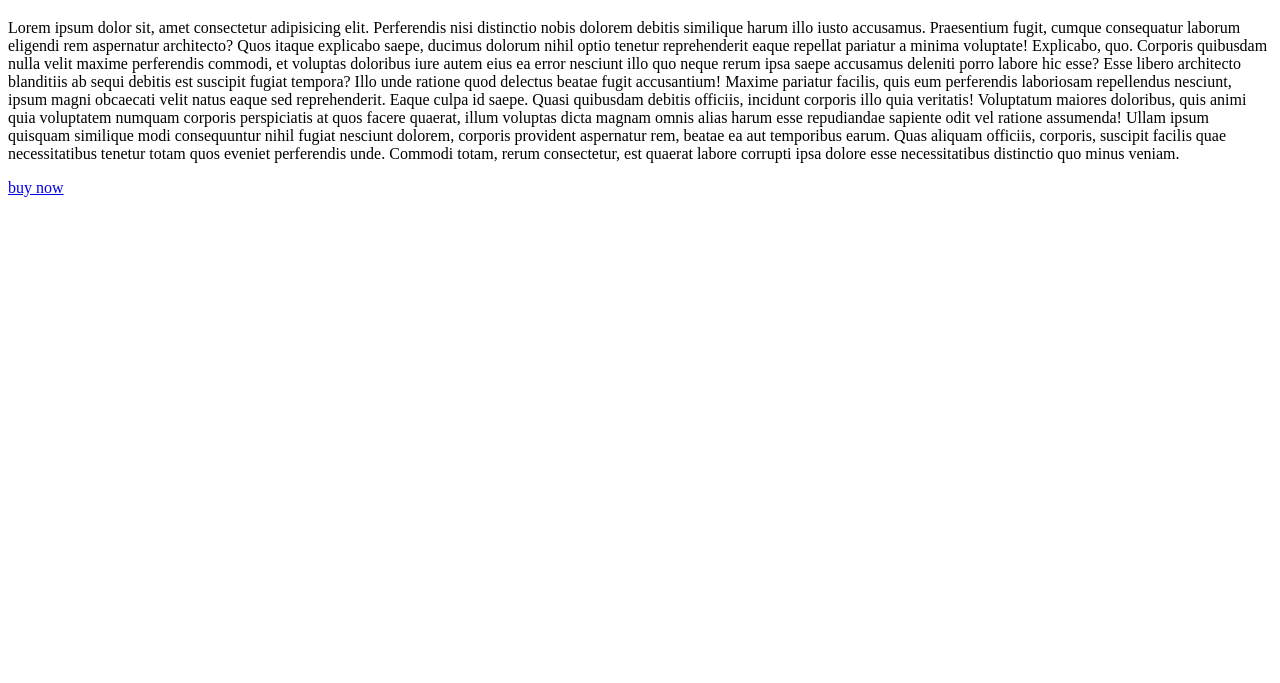
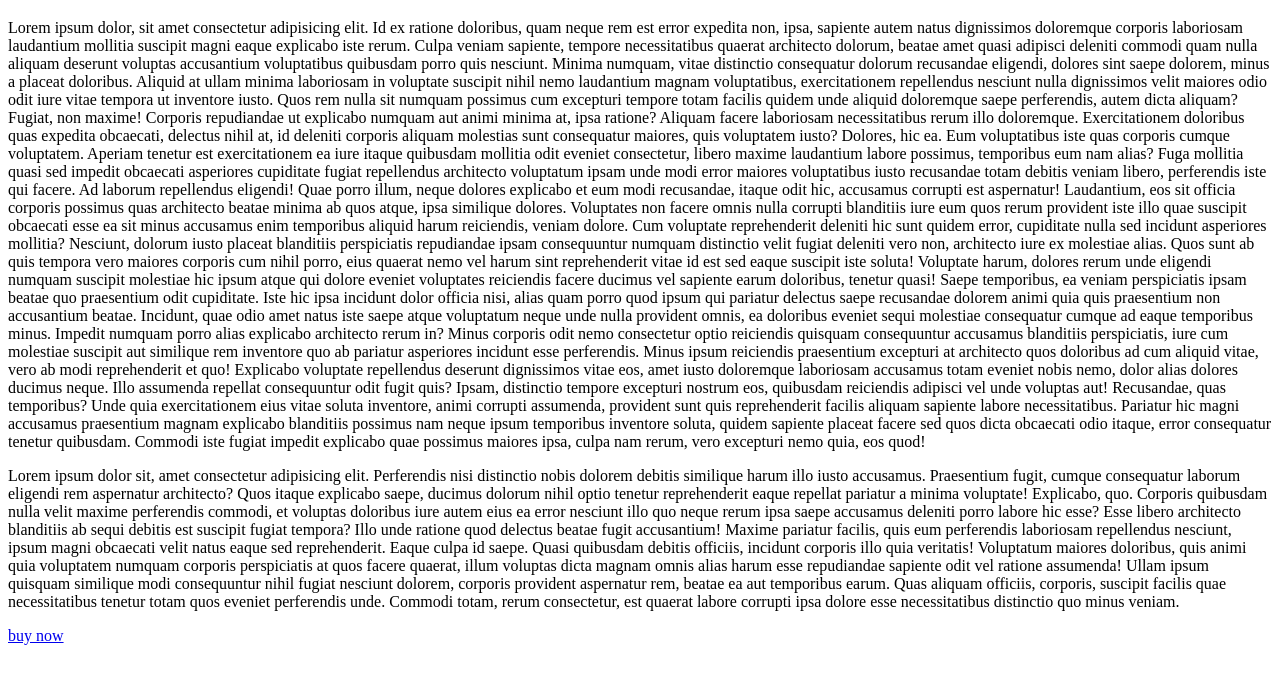
Before and after one commit to nafasjavdani1994/Repo1, a plain HTML site: page index.html in a window 1280 px wide. Shown: the part 61-744 px from the top of the page. Drawn offline with Linux system fonts and the light colour scheme.

Commit message:
commit test4.

```diff
--- a/index.html
+++ b/index.html
@@ -9,6 +9,74 @@
   <body>
     <div class="container">
       <h1>this is my heading1</h1>
+      <p>
+        Lorem ipsum dolor, sit amet consectetur adipisicing elit. Id ex ratione
+        doloribus, quam neque rem est error expedita non, ipsa, sapiente autem
+        natus dignissimos doloremque corporis laboriosam laudantium mollitia
+        suscipit magni eaque explicabo iste rerum. Culpa veniam sapiente,
+        tempore necessitatibus quaerat architecto dolorum, beatae amet quasi
+        adipisci deleniti commodi quam nulla aliquam deserunt voluptas
+        accusantium voluptatibus quibusdam porro quis nesciunt. Minima numquam,
+        vitae distinctio consequatur dolorum recusandae eligendi, dolores sint
+        saepe dolorem, minus a placeat doloribus. Aliquid at ullam minima
+        laboriosam in voluptate suscipit nihil nemo laudantium magnam
+        voluptatibus, exercitationem repellendus nesciunt nulla dignissimos
+        velit maiores odio odit iure vitae tempora ut inventore iusto. Quos rem
+        nulla sit numquam possimus cum excepturi tempore totam facilis quidem
+        unde aliquid doloremque saepe perferendis, autem dicta aliquam? Fugiat,
+        non maxime! Corporis repudiandae ut explicabo numquam aut animi minima
+        at, ipsa ratione? Aliquam facere laboriosam necessitatibus rerum illo
+        doloremque. Exercitationem doloribus quas expedita obcaecati, delectus
+        nihil at, id deleniti corporis aliquam molestias sunt consequatur
+        maiores, quis voluptatem iusto? Dolores, hic ea. Eum voluptatibus iste
+        quas corporis cumque voluptatem. Aperiam tenetur est exercitationem ea
+        iure itaque quibusdam mollitia odit eveniet consectetur, libero maxime
+        laudantium labore possimus, temporibus eum nam alias? Fuga mollitia
+        quasi sed impedit obcaecati asperiores cupiditate fugiat repellendus
+        architecto voluptatum ipsam unde modi error maiores voluptatibus iusto
+        recusandae totam debitis veniam libero, perferendis iste qui facere. Ad
+        laborum repellendus eligendi! Quae porro illum, neque dolores explicabo
+        et eum modi recusandae, itaque odit hic, accusamus corrupti est
+        aspernatur! Laudantium, eos sit officia corporis possimus quas
+        architecto beatae minima ab quos atque, ipsa similique dolores.
+        Voluptates non facere omnis nulla corrupti blanditiis iure eum quos
+        rerum provident iste illo quae suscipit obcaecati esse ea sit minus
+        accusamus enim temporibus aliquid harum reiciendis, veniam dolore. Cum
+        voluptate reprehenderit deleniti hic sunt quidem error, cupiditate nulla
+        sed incidunt asperiores mollitia? Nesciunt, dolorum iusto placeat
+        blanditiis perspiciatis repudiandae ipsam consequuntur numquam
+        distinctio velit fugiat deleniti vero non, architecto iure ex molestiae
+        alias. Quos sunt ab quis tempora vero maiores corporis cum nihil porro,
+        eius quaerat nemo vel harum sint reprehenderit vitae id est sed eaque
+        suscipit iste soluta! Voluptate harum, dolores rerum unde eligendi
+        numquam suscipit molestiae hic ipsum atque qui dolore eveniet voluptates
+        reiciendis facere ducimus vel sapiente earum doloribus, tenetur quasi!
+        Saepe temporibus, ea veniam perspiciatis ipsam beatae quo praesentium
+        odit cupiditate. Iste hic ipsa incidunt dolor officia nisi, alias quam
+        porro quod ipsum qui pariatur delectus saepe recusandae dolorem animi
+        quia quis praesentium non accusantium beatae. Incidunt, quae odio amet
+        natus iste saepe atque voluptatum neque unde nulla provident omnis, ea
+        doloribus eveniet sequi molestiae consequatur cumque ad eaque temporibus
+        minus. Impedit numquam porro alias explicabo architecto rerum in? Minus
+        corporis odit nemo consectetur optio reiciendis quisquam consequuntur
+        accusamus blanditiis perspiciatis, iure cum molestiae suscipit aut
+        similique rem inventore quo ab pariatur asperiores incidunt esse
+        perferendis. Minus ipsum reiciendis praesentium excepturi at architecto
+        quos doloribus ad cum aliquid vitae, vero ab modi reprehenderit et quo!
+        Explicabo voluptate repellendus deserunt dignissimos vitae eos, amet
+        iusto doloremque laboriosam accusamus totam eveniet nobis nemo, dolor
+        alias dolores ducimus neque. Illo assumenda repellat consequuntur odit
+        fugit quis? Ipsam, distinctio tempore excepturi nostrum eos, quibusdam
+        reiciendis adipisci vel unde voluptas aut! Recusandae, quas temporibus?
+        Unde quia exercitationem eius vitae soluta inventore, animi corrupti
+        assumenda, provident sunt quis reprehenderit facilis aliquam sapiente
+        labore necessitatibus. Pariatur hic magni accusamus praesentium magnam
+        explicabo blanditiis possimus nam neque ipsum temporibus inventore
+        soluta, quidem sapiente placeat facere sed quos dicta obcaecati odio
+        itaque, error consequatur tenetur quibusdam. Commodi iste fugiat impedit
+        explicabo quae possimus maiores ipsa, culpa nam rerum, vero excepturi
+        nemo quia, eos quod!
+      </p>
       <p>
         Lorem ipsum dolor sit, amet consectetur adipisicing elit. Perferendis
         nisi distinctio nobis dolorem debitis similique harum illo iusto
```
